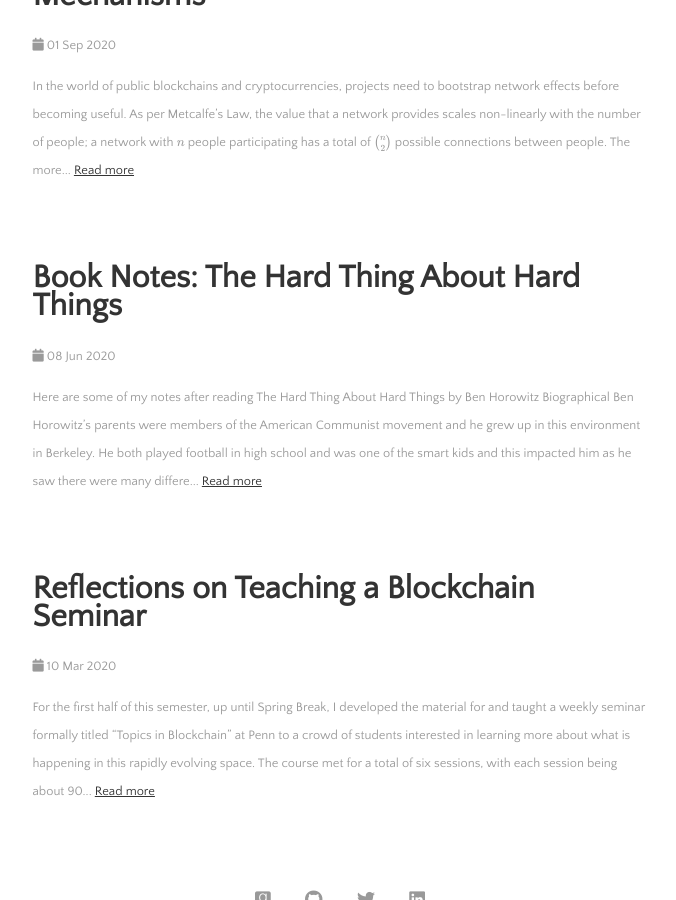
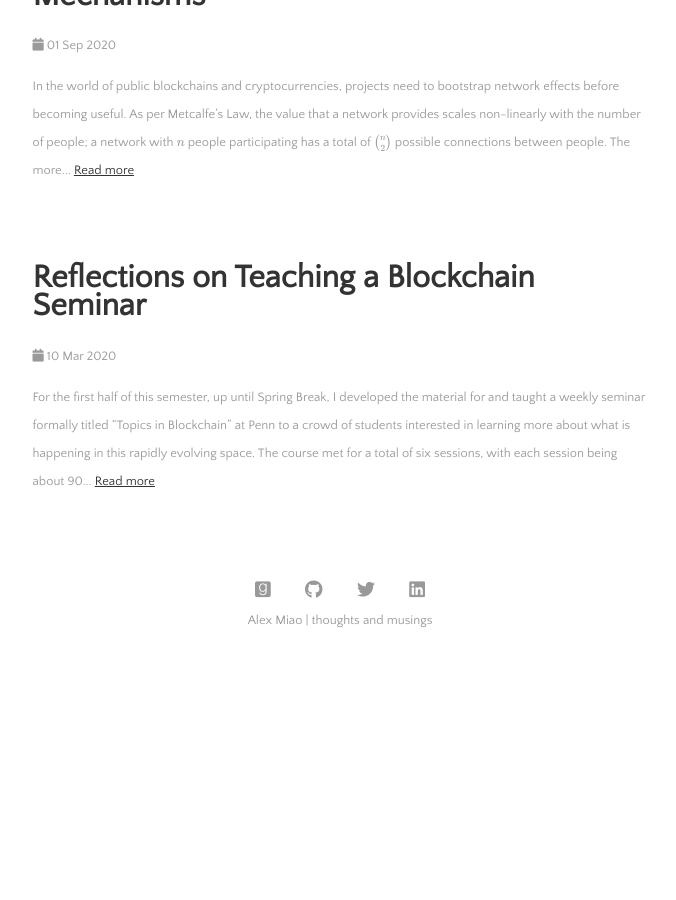
Before and after one commit to alex-miao/alex-miao.github.io, a Jekyll site: the page built from index.html, in a window 1280 px wide and 900 px high, scrolled down 1345 px. Shown: the whole window, without its empty margins (300-976 px from the left). Built offline with Jekyll 4.4.1, drawn with Linux system fonts in a browser that asks for light colours; formulas are drawn with MathJax 3; the list of posts is cut into pages by our own code; after the commit the page ends 2011 px from its top, so only the background shows below that; part of the change alters nothing that is shown.

Commit message:
formatting

```diff
--- a/_posts/2020-06-08-thtaht.md
+++ /dev/null
@@ -1,37 +0,0 @@
----
-layout: post
-title:  "Book Notes: The Hard Thing About Hard Things"
-date:   2020-06-08
-categories: books
-tags: [books]
----
-
-Here are some of my notes after reading *The Hard Thing About Hard Things* by Ben Horowitz
-
-# Biographical
-
-Ben Horowitz's parents were members of the American Communist movement and he grew up in this environment in Berkeley. He both played football in high school and was one of the smart kids and this impacted him as he saw there were many differences in how different groups of people think. He went to Columbia to study computer science and then went to UCLA to get his masters in CS. After graduating he went to work at Silicon Graphics as a software engineer. He applied to work at Netscape and met Marc Andreessen.
-
-He started Loudcloud, a cloud server company with Marc Andreessen on the board. Loudcloud went public to raise money after the dot com crash. Eventually Loudcloud was performing poorly and so he sold the server operations of the company to EDS but kept licensing rights to the software and spun up the company Opsware to only focus on the software. One of the biggest competitors of Opsware was this company called BladeLogic. Horowitz eventually sold the company to HP for $14.25 a share at a valuation of around 1.65 billion dollars and made the decision because of competition from BladeLogic and the emergence of virtualization. He felt that it was not worth the additional multi-year effort to develop software to fit the new paradigm.
-
-He then started a16z with Marc Andreessen as a founder friendly venture capital firm. He was greatly inspired by Michael Ovitz model of designing CAA, a Hollywood talent agency that leveraged a really big network. Before CAA, agencies had agents that would essentially act independently under the brand. They would each acquire their own networks. However, combining their networks would have made a huge difference. The same was true of venture capital before a16z, where venture firms were really small. a16z also only wants partners who have had experience founding and running companies.
-
-# Management Tips
-
-Education is something that is highly undervalued in companies. Mentorship is a responsibility of managers. 3 hrs spent preparing a 1 hr lecture that can improve 10 engineer’s productivity by 1% turns out to be a huge benefit from a cost-benefit analysis perspective. One of the big reasons employees want to work for a company is growth and learning opportunities
-
-The one-on-one is a really important meeting that is a chance for managers to understand employees, the manager should do 90% of the listening.
-
-When you do a layoff, do only one and promise not to lay off anyone after that single event. Otherwise, you create distrust among employees.
-
-Oftentimes there will be a pressure to get an outside CEO or bring in outside management to “get adult supervision”. This could be a good idea but oftentimes it is not since you always want to hire the best person for the company now rather than the best person for the job in 6 months. The superstar outside executive will be ineffective inside a small company, lacking the initiative that a small company needs. They will seem incompetent to employees and will lose all credibility in 6 months when they might start showing their abilities.
-
-Very important to show culture, not just say it. For example, Amazon used to have people work on desks that were cheap door frames with legs attached to signal the virtue of frugality (also leaving an empty chair in meetings to represent the customer). a16z has a rule where partners are fined $10 for each minute they are late to a meeting with a founder to show how they value founders.
-
-# Peacetime vs. Wartime CEOs
-
-Peacetime CEOs are CEOs who are leading a company that has a strong market lead against competitors and is not in a dire situation to raise money. The goal of a peacetime CEO is to continue improving the core product as well as encouraging creativity to create new opportunities. An example of a peacetime company would be Google when Eric Schmidt was CEO as Google was dominant in search and didn’t have much competition.
-
-A wartime CEO is a CEO who is leading a company that is undergoing a lot of competition and is strapped for cash, on the border of bankruptcy. The goal of a wartime CEO is to get everyone in the company on the same page and executing on the single goal of survival. Wartime CEOs often need to be mean to make a point. Steve Jobs and Andy Grove are wartime CEOs.
-
-Andy Grove was CEO of Intel when he decided to change the entire money-making strategy of the company, leaving the domain of memory as a result of strong competition from Japanese companies.
```
Also changed, not shown: _posts/2020-03-10-topics-in-blockchain.md (+3 -7 lines), _posts/2020-09-01-token-distribution.md (+2 -2 lines), _posts/2020-09-18-fkn.md (+3 -2 lines), _posts/2020-10-30-paillier.md (+2 -5 lines), _posts/2020-11-07-time-lock-encryption.md (+2 -3 lines), _posts/2021-01-20-keeperdao.md (+3 -3 lines).
